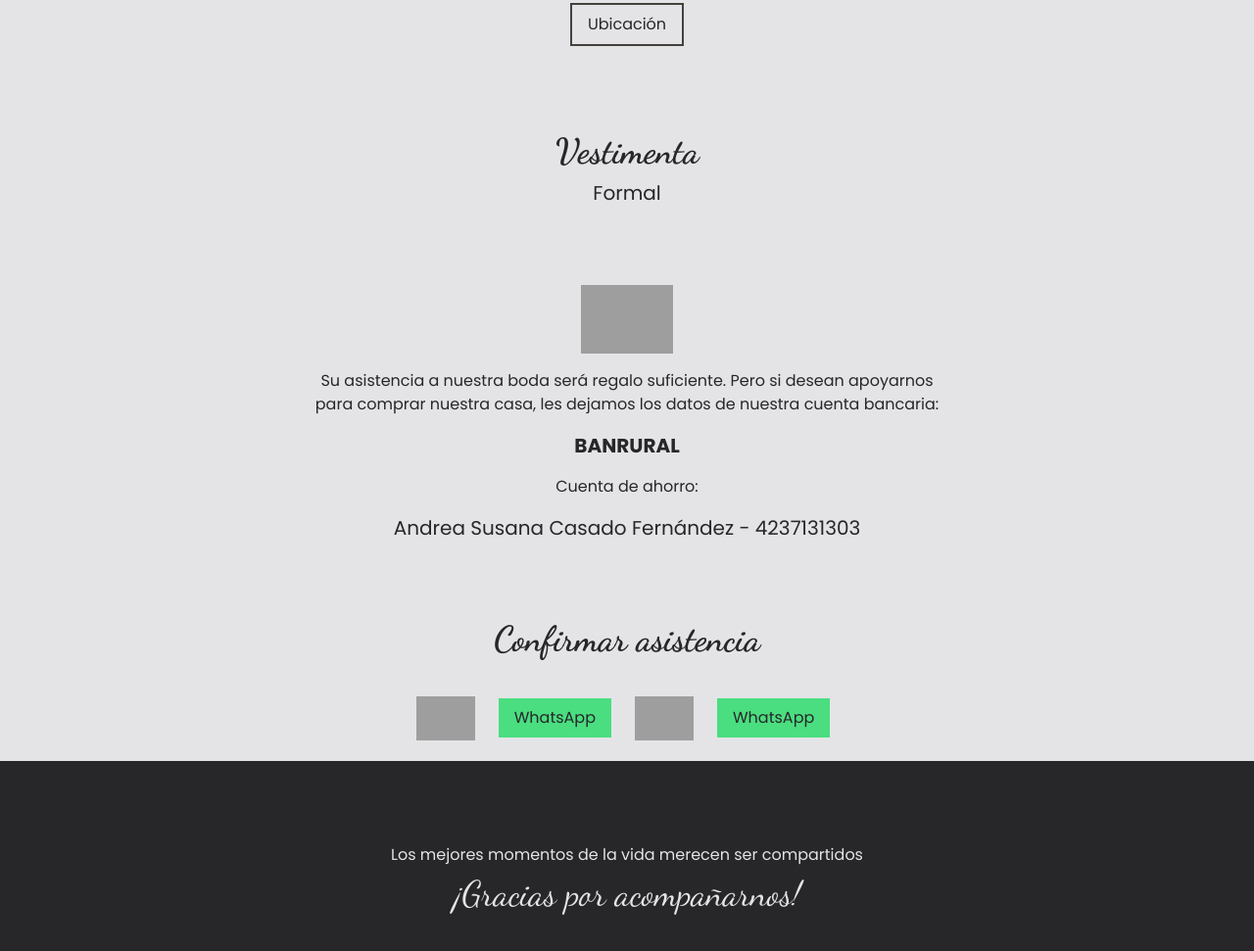
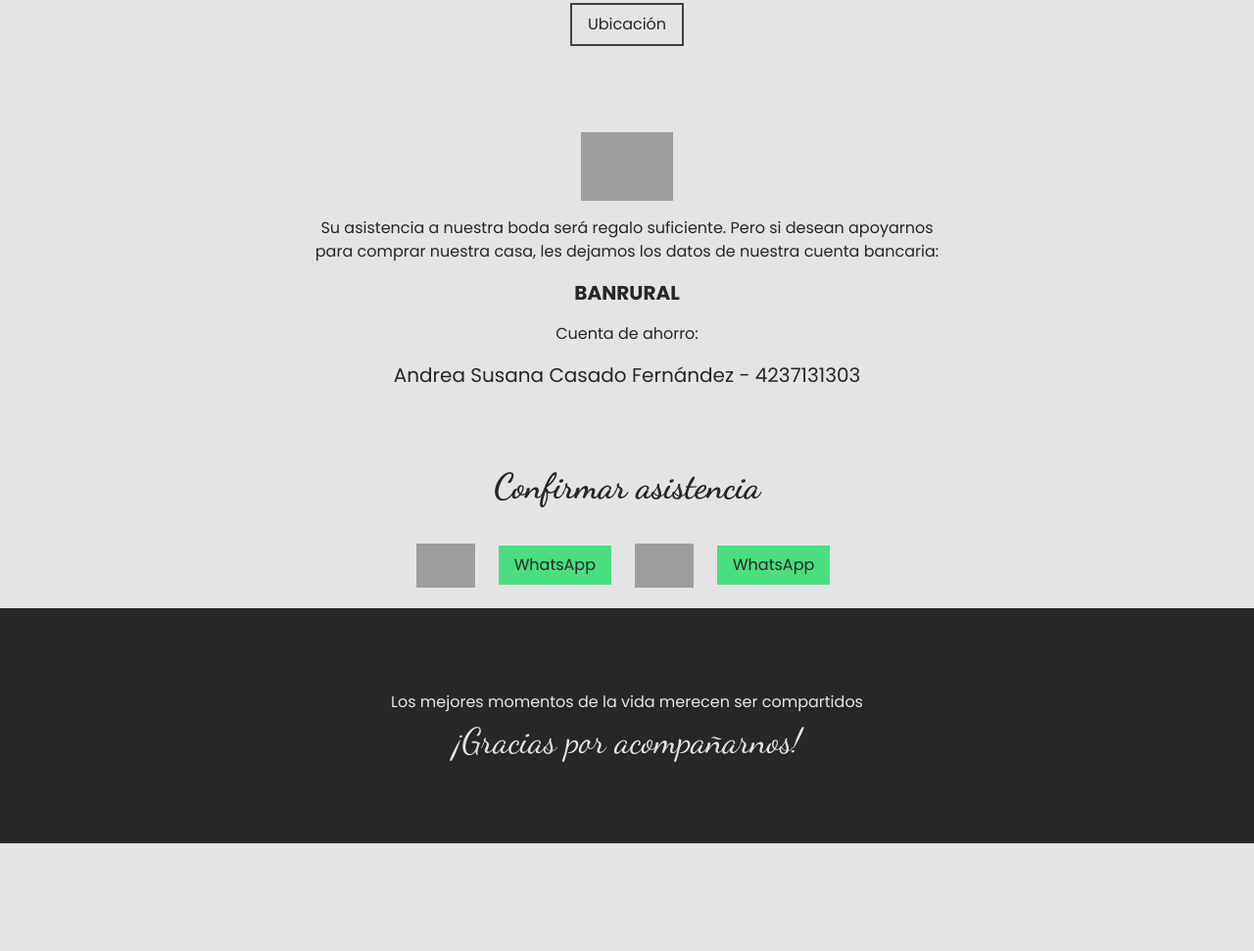
Before and after one commit to MacoChave/Andrea-Marco, a website: page index.html in a window 1280 px wide. Shown: the part 1388-2359 px from the top of the page at 98% size. After the commit the page ends 2249 px from the top, so only its background shows below. Drawn offline with nearby package versions, Linux system fonts and the light colour scheme; grey boxes are pictures that could not be loaded.

Commit message:
Comentar vestimenta

```diff
--- a/index.html
+++ b/index.html
@@ -110,13 +110,13 @@
       </section>
 
       <!-- Sección 2: Indicaciones de la Invitación -->
-      <section
+      <!-- <section
         id="indicaciones-invitacion"
         class="flex flex-col items-center justify-center gap-2"
       >
         <h2 class="dancing-script-700 text-4xl">Vestimenta</h2>
         <p class="text-xl">Formal</p>
-      </section>
+      </section> -->
 
       <section
         id="obsequios-invitacion"
@@ -176,7 +176,7 @@
 
     <!-- Footer -->
     <footer
-      class="flex flex-col justify-center items-center gap-2 py-10 bg-zinc-800 text-zinc-200 h-60"
+      class="flex flex-col justify-center items-center gap-2 py-10 bg-zinc-800 text-center text-zinc-200 h-60"
     >
       <p>Los mejores momentos de la vida merecen ser compartidos</p>
       <h3 class="dancing-script-400 text-4xl">¡Gracias por acompañarnos!</h3>
```
